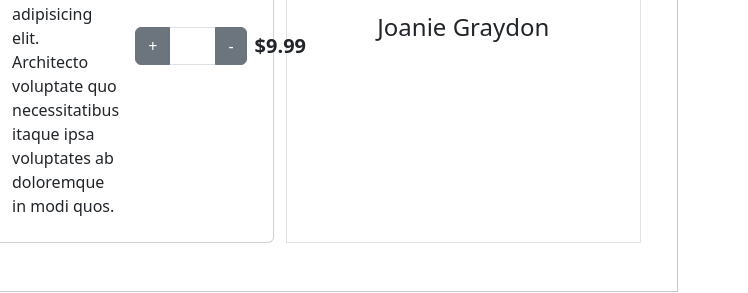
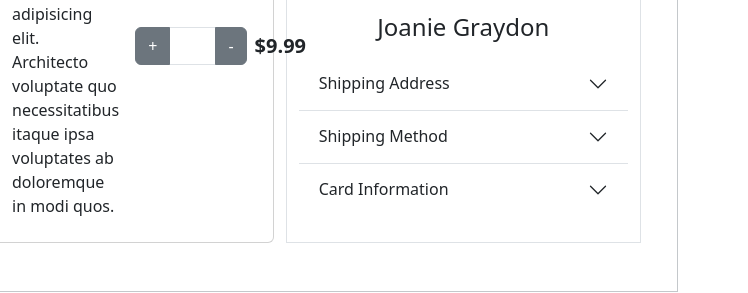
Before and after one commit to JNW365/Checkout-component, a website: page index.html in a window 1280 px wide. Shown: the part 481-774 px from the top of the page, 532-1280 px from the left. Drawn offline with nearby package versions, Linux system fonts and the light colour scheme; files that its build step writes are made by us from their sources.

Commit message:
added basic accordion structure

```diff
--- a/index.html
+++ b/index.html
@@ -42,7 +42,38 @@
           <h2>Customer Information</h2>
           <img src="https://xsgames.co/randomusers/avatar.php?g=female" alt="" class="w-25">
           <h3 class="h4 my-3">Joanie Graydon</h3>
-
+          <div class="accordion accordion-flush" id="checkout">
+            <div class="accordion-item">
+              <h2 class="accordion-header">
+                <button class="accordion-button collapsed" type="button" data-bs-toggle="collapse" data-bs-target="#accordion-one" aria-expanded="false" aria-controls="accordion-one">
+                  Shipping Address
+                </button>
+              </h2>
+              <div class="accordion-collapse collapse" id="accordion-one" data-bs-parent="#checkout">
+                <div class="accordion-body">This is where address choices go</div>
+              </div>
+            </div>
+            <div class="accordion-item">
+              <h2 class="accordion-header">
+                <button class="accordion-button collapsed" type="button" data-bs-toggle="collapse" data-bs-target="#accordion-two" aria-expanded="false" aria-controls="accordion-two">
+                  Shipping Method
+                </button>
+              </h2>
+              <div class="accordion-collapse collapse" id="accordion-two" data-bs-parent="#checkout">
+                <div class="accordion-body">This is where shipping method choices go</div>
+              </div>
+            </div>
+            <div class="accordion-item">
+              <h2 class="accordion-header">
+                <button class="accordion-button collapsed" type="button" data-bs-toggle="collapse" data-bs-target="#accordion-three" aria-expanded="false" aria-controls="accordion-three">
+                  Card Information
+                </button>
+              </h2>
+              <div class="accordion-collapse collapse" id="accordion-three" data-bs-parent="#checkout">
+                <div class="accordion-body">This is where the credit card form goes</div>
+              </div>
+            </div>
+          </div>
         </div>
       </div>
 
```
